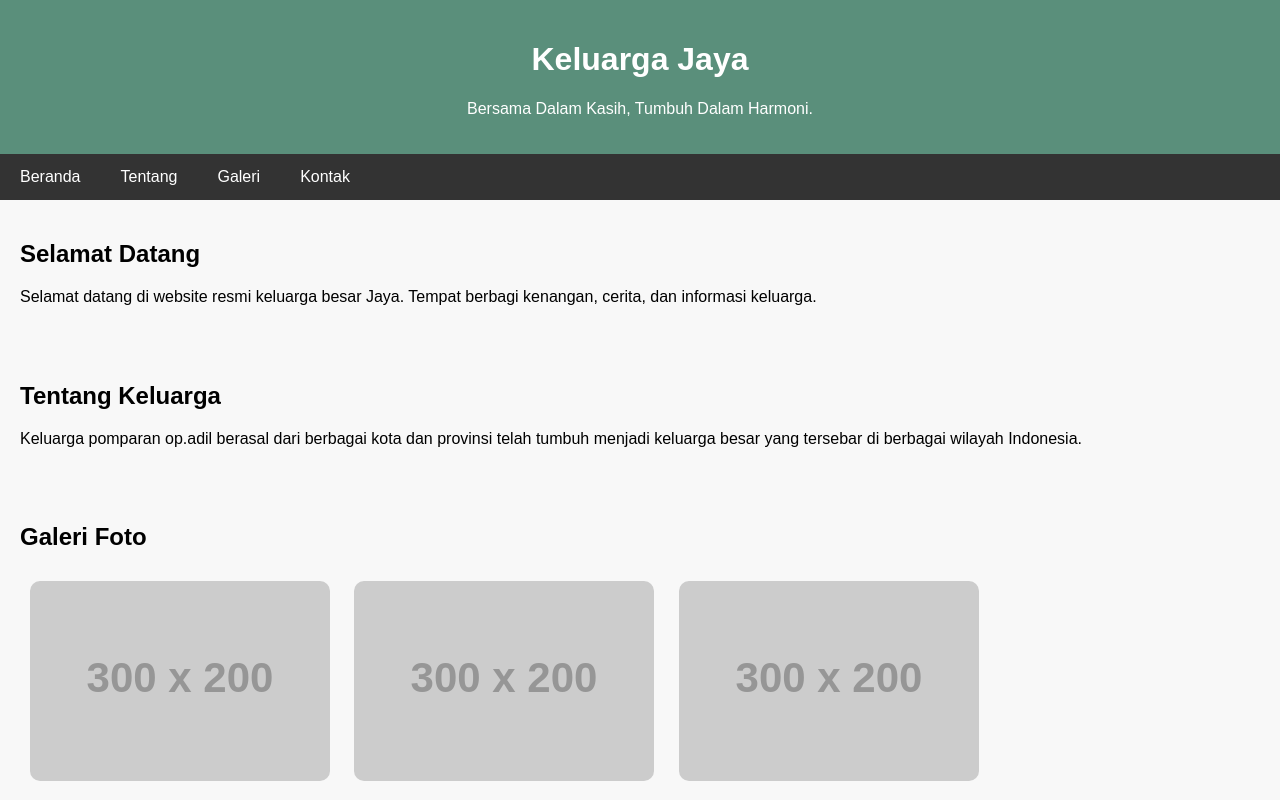
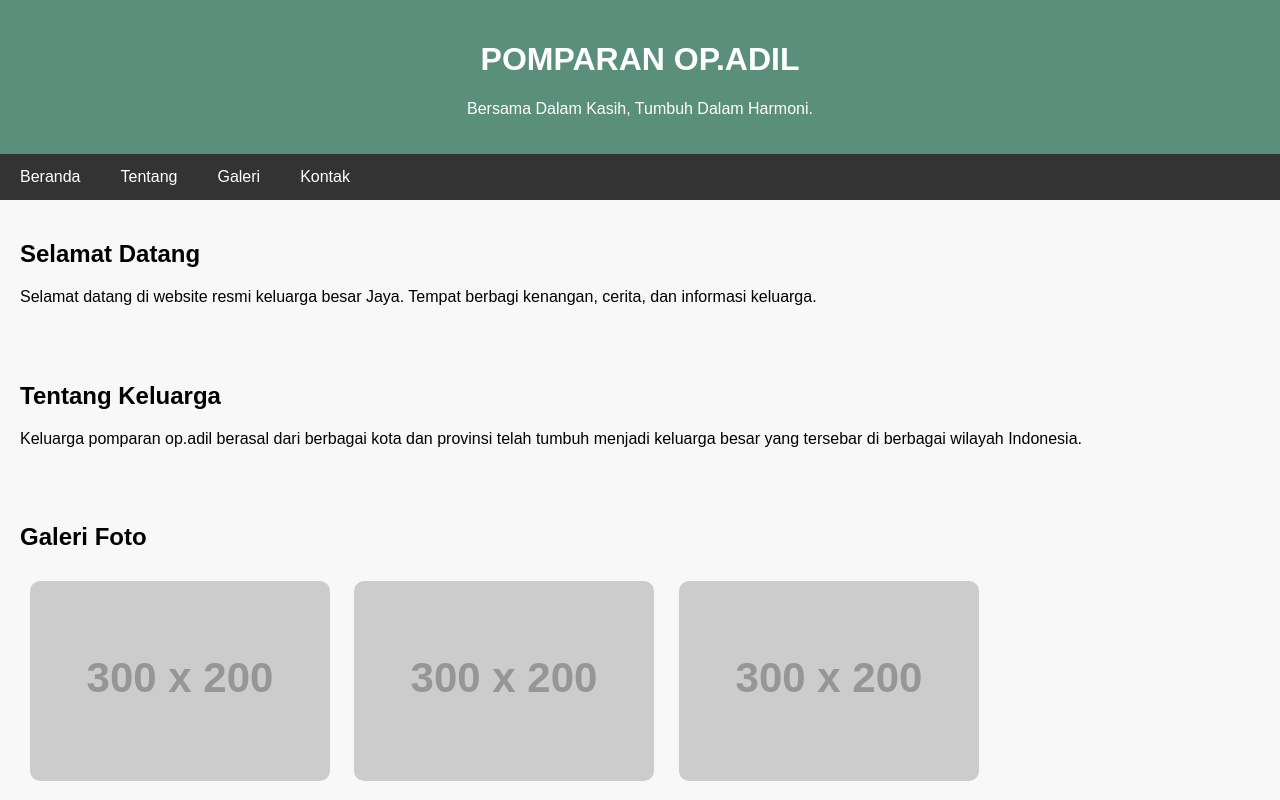
Before and after one commit to LRedChumi/pomparan-op.adil, a plain HTML site: page index.html in a window 1280 px wide. Shown: the top 800 px of the page. Drawn offline with Linux system fonts and the light colour scheme; placeholder pictures from the web are drawn by us.

Commit message:
Update index.html

```diff
--- a/index.html
+++ b/index.html
@@ -63,7 +63,7 @@
 <body>
 
   <header>
-    <h1>Keluarga Jaya</h1>
+    <h1>POMPARAN OP.ADIL</h1>
     <p>Bersama Dalam Kasih, Tumbuh Dalam Harmoni.</p>
   </header>
 
```
